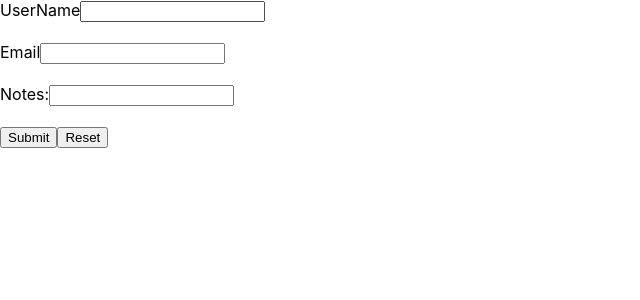
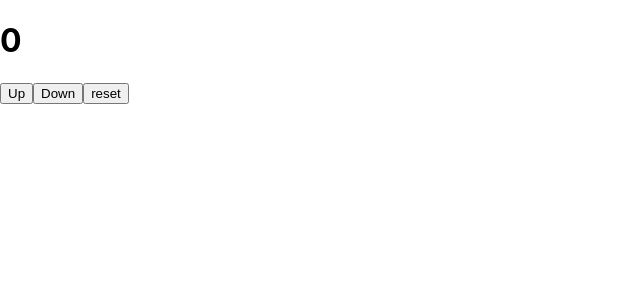
Before and after one commit to hayetmnasrighabri/pratique, a React (Create React App) app: page / in a window 1280 px wide. Shown: the top 300 px of the page, without its empty margins (0-640 px from the left). Built offline with nearby package versions, Linux system fonts and the light colour scheme.

Commit message:
useReducer exemple2

```diff
--- a/src/App.js
+++ b/src/App.js
@@ -1,53 +1,23 @@
-import { type } from "@testing-library/user-event/dist/type"
-import React, {useReducer} from "react"
+import { type } from "@testing-library/user-event/dist/type";
+import React, {useReducer} from "react";
 function Reducer(){
-  const initialState={
-    UserName: " ",
-    Email: " ",
-    Notes: " "
-  }
+  const initialState={count:0}
   const reducer=(state, action)=>{
-    switch(action.type){
-      case 'input':
-        return {...state,[action.field]: action.value}
-      case "reset":
-        return initialState;
-       default:
-        return state;
+   switch(action.type){
+    case 'Down': return  {count: state.count-1}
+      case 'Up': return {count: state.count+1}
+      case 'reset': return {count:0}
+      default: state
       }
   }
-  const [state, dispatch]=useReducer(reducer, initialState)
-  const handleReset=()=>{
-    dispatch({type: "reset "})
-  }
-  const handleChange=(e)=>{
-    dispatch({
-      type: 'input',
-      field: e.target.name,
-      value: e.target.value
-    })
-
-  }
-  const handleSubmit=(e)=>{
-   e.preventDefault()
-   console.log(state)
-   return state
-  }
-
+  const[state, dispatch]=useReducer(reducer, initialState)
   return(
-    <form onSubmit={handleSubmit}>
-    <label>UserName
-      <input type="text" name="UserName" value={state.UserName} onChange={handleChange}/>
-    </label><br/><br/>
-    <label>Email
-      <input type="text" name="Email" value={state.Email} onChange={handleChange}/>
-    </label><br/><br/>
-    <label>Notes:
-      <input type="text" name="Notes" value={state.Notes} onChange={handleChange}/>
-    </label><br/><br/>
-    <button type="button" >Submit</button>
-    <button type="button" onClick={handleReset}>Reset</button>
-    </form>
+    <>
+    <h1>{state.count}</h1>
+    <button onClick={()=>{dispatch({type: 'up'})}}>Up</button>
+    <button onClick={()=>{dispatch({type: 'Down'})}}>Down</button>
+    <button onClick={()=>{dispatch({type: 'reset'})}}>reset</button>
+    </>
   )
 }
 export default Reducer
```
